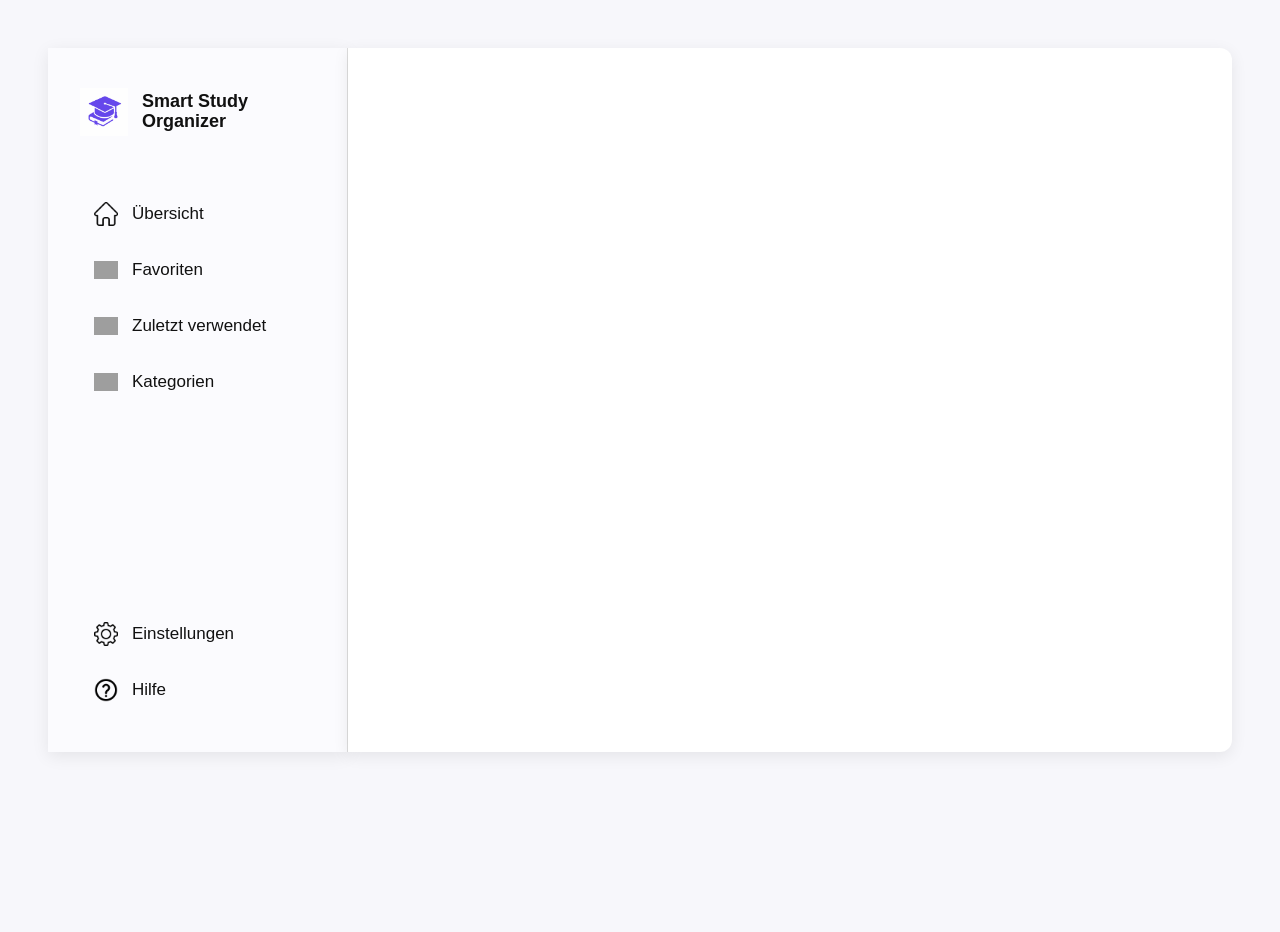
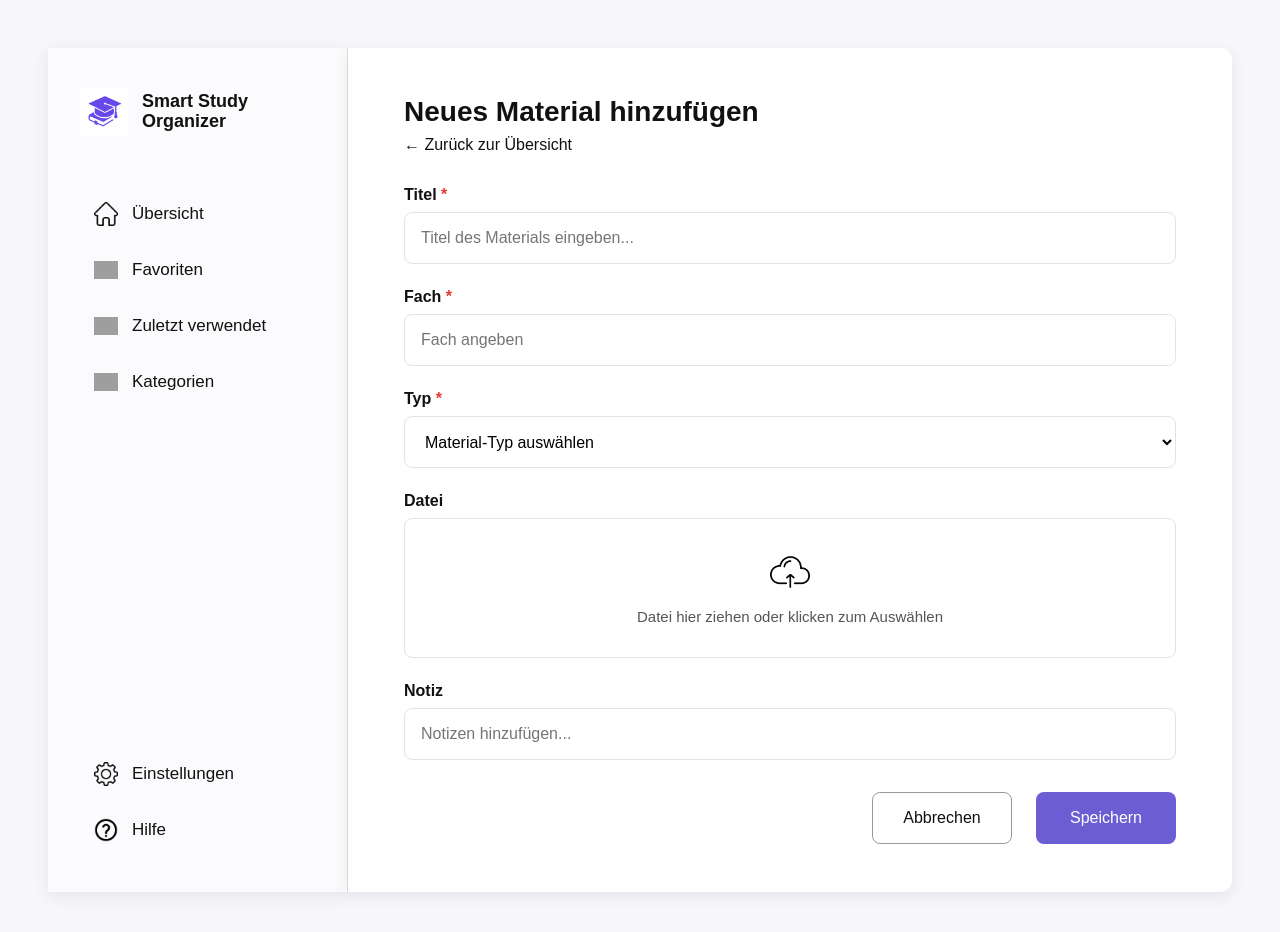
Before and after one commit to ivanazhaw/smart-study-organizer, a SvelteKit app: page /add in a window 1280 px wide. Shown: the top 932 px of the page. Before the commit the page ends 800 px from the top, so only its background shows below. Built offline with nearby package versions, Linux system fonts and the light colour scheme; grey boxes are pictures that could not be loaded.

Commit message:
First template of the add page

```diff
--- a/src/routes/add/+page.svelte
+++ b/src/routes/add/+page.svelte
@@ -0,0 +1,206 @@
+<script>
+	let title = $state('');
+	let subject = $state('');
+	let type = $state('');
+	let note = $state('');
+</script>
+
+<section class="add-page">
+	<div class="add-container">
+		<div class="page-header">
+			<div>
+				<h1>Neues Material hinzufügen</h1>
+				<a href="/" class="back-link">← Zurück zur Übersicht</a>
+			</div>
+		</div>
+
+		<form class="form">
+			<label>
+				<span>Titel <strong>*</strong></span>
+				<input bind:value={title} placeholder="Titel des Materials eingeben..." />
+			</label>
+
+			<label>
+				<span>Fach <strong>*</strong></span>
+				<input bind:value={subject} placeholder="Fach angeben" />
+			</label>
+
+			<label>
+				<span>Typ <strong>*</strong></span>
+				<select bind:value={type}>
+					<option value="" disabled>Material-Typ auswählen</option>
+					<option value="PDF">PDF</option>
+					<option value="Notizen">Notizen</option>
+					<option value="Link">Link</option>
+					<option value="Präsentation">Präsentation</option>
+					<option value="Übung">Übung</option>
+				</select>
+			</label>
+
+			<div class="field-group">
+				<span class="field-label">Datei</span>
+
+				<label class="upload-box" for="file">
+					<input id="file" type="file" />
+					<img src="/images/upload.png" alt="Upload" class="upload-icon" />
+					<p>Datei hier ziehen oder klicken zum Auswählen</p>
+				</label>
+			</div>
+
+			<label>
+				<span>Notiz</span>
+				<input bind:value={note} placeholder="Notizen hinzufügen..." />
+			</label>
+
+			<div class="actions">
+				<a href="/" class="cancel-button">Abbrechen</a>
+				<button type="button" class="save-button">Speichern</button>
+			</div>
+		</form>
+	</div>
+</section>
+
+<style>
+	.add-page {
+		width: 100%;
+		display: flex;
+		justify-content: center;
+	}
+
+	.add-container {
+		width: 100%;
+		max-width: 820px;
+	}
+
+	.page-header {
+		margin-bottom: 32px;
+	}
+
+	h1 {
+		margin: 0 0 8px;
+		font-size: 28px;
+	}
+
+	.back-link {
+		color: #111;
+		text-decoration: none;
+		font-size: 16px;
+	}
+
+	.back-link:hover {
+		text-decoration: underline;
+	}
+
+	.form {
+		width: 100%;
+		display: flex;
+		flex-direction: column;
+		gap: 24px;
+	}
+
+	label,
+	.field-group {
+		display: flex;
+		flex-direction: column;
+		gap: 8px;
+		font-size: 16px;
+		font-weight: 600;
+	}
+
+	.field-label {
+		font-size: 16px;
+		font-weight: 600;
+	}
+
+	strong {
+		color: #e53935;
+	}
+
+	input,
+	select {
+		height: 52px;
+		border: 1px solid #e2e2ea;
+		border-radius: 8px;
+		padding: 0 16px;
+		font-size: 16px;
+		background: white;
+		box-sizing: border-box;
+		width: 100%;
+	}
+
+	input:focus,
+	select:focus {
+		outline: none;
+		border-color: #6c5dd3;
+		box-shadow: 0 0 0 2px rgba(108, 93, 211, 0.12);
+	}
+
+	.upload-box {
+		height: 140px;
+		border: 1px solid #e2e2ea;
+		border-radius: 8px;
+		display: flex;
+		flex-direction: column;
+		align-items: center;
+		justify-content: center;
+		color: #555;
+		background: white;
+		cursor: pointer;
+		box-sizing: border-box;
+	}
+
+	.upload-box input {
+		display: none;
+	}
+
+	.upload-icon {
+		width: 40px;
+		height: 40px;
+		object-fit: contain;
+		margin-bottom: 8px;
+	}
+
+	.upload-box p {
+		margin: 0;
+		font-size: 15px;
+		font-weight: 400;
+	}
+
+	.actions {
+		display: flex;
+		justify-content: flex-end;
+		gap: 24px;
+		margin-top: 8px;
+	}
+
+	.cancel-button,
+	.save-button {
+		min-width: 140px;
+		height: 52px;
+		border-radius: 8px;
+		font-size: 16px;
+		text-decoration: none;
+		display: inline-flex;
+		align-items: center;
+		justify-content: center;
+		box-sizing: border-box;
+	}
+
+	.cancel-button {
+		background: white;
+		color: #111;
+		border: 1px solid #999;
+	}
+
+	.save-button {
+		background: #6c5dd3;
+		color: white;
+		border: none;
+		cursor: pointer;
+	}
+
+	.save-button:hover,
+	.cancel-button:hover {
+		opacity: 0.9;
+	}
+</style>
```
Also changed, not shown: static/images/upload.png (added).
